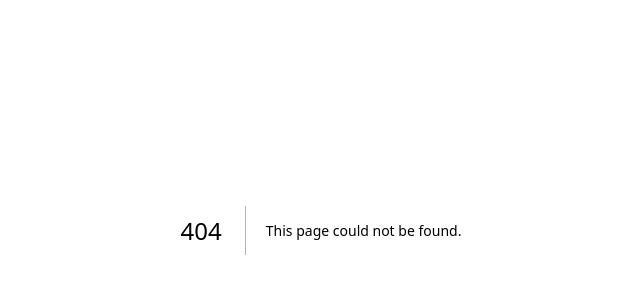
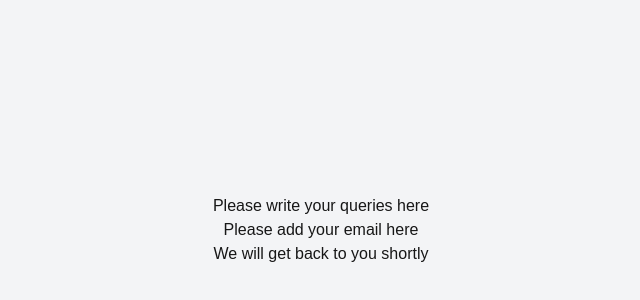
Before and after one commit to hussainbinfazal/STF-Docker, a Next.js app: page /queries/1 in a window 1280 px wide. Before the commit this address had no page. Shown: the part 170-470 px from the top of the page, without its empty margins (319-959 px from the left). Built offline with nearby package versions, Linux system fonts and the light colour scheme.

Commit message:
query page added

```diff
--- /dev/null
+++ b/src/app/queries/[query]/page.tsx
@@ -0,0 +1,13 @@
+import React from "react";
+
+const page: React.FC = () => {
+  return <div>
+    <div className='flex flex-col items-center justify-center h-screen bg-gray-100'>
+      <p>Please write your queries here</p>
+      <p>Please add your email here</p>
+        <p>We will get back to you shortly</p>
+    </div>
+  </div>;
+};
+
+export default page;
```
